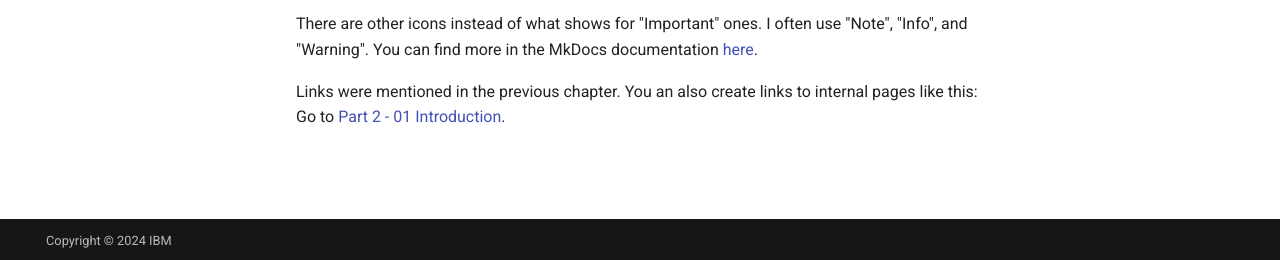
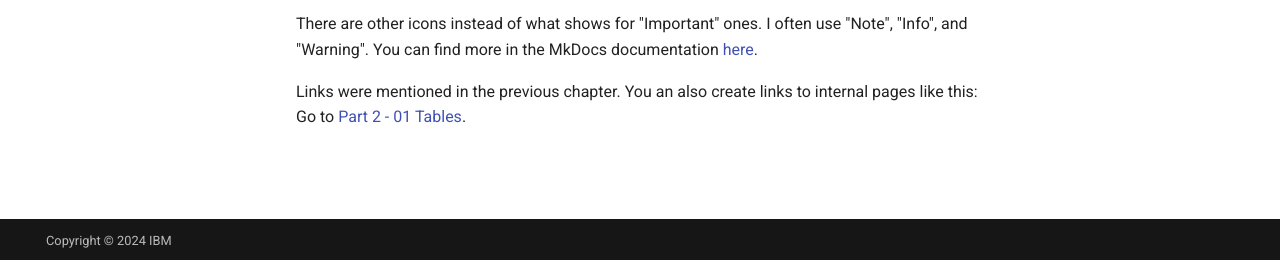
Before and after one commit to dpkshetty/SalesEnablement-L3-test-repo2, an MkDocs documentation site: the page built from docs/Part 1/02 Callouts.md, in a window 1280 px wide. Shown: the part 637-897 px from the top of the page. Built offline with MkDocs 1.6.1 and Material for MkDocs 9.7.7, drawn with Linux system fonts in a browser that asks for light colours.

Commit message:
fix internal links

```diff
--- a/docs/Part 1/02 Callouts.md
+++ b/docs/Part 1/02 Callouts.md
@@ -16,4 +16,4 @@ You can also make it where only the "headline" shows and the user has to expand
 
 There are other icons instead of what shows for "Important" ones. I often use "Note", "Info", and "Warning". You can find more in the MkDocs documentation <a href="https://squidfunk.github.io/mkdocs-material/reference/admonitions/" target="_blank">here</a>.
 
-Links were mentioned in the previous chapter. You an also create links to internal pages like this: Go to [Part 2 - 01 Introduction](../Part 2/01 Introduction.md).
+Links were mentioned in the previous chapter. You an also create links to internal pages like this: Go to [Part 2 - 01 Tables](../Part 2/01 Tables.md).
```
Also changed, not shown: docs/Part 1/01 Markdown basics.md (+1 -1 lines).
